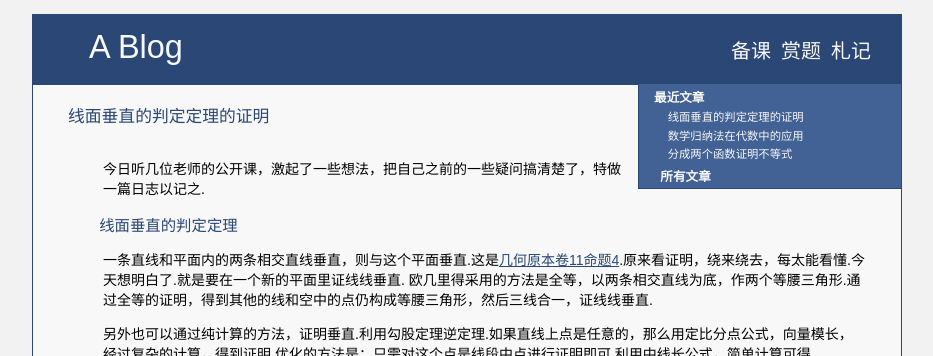
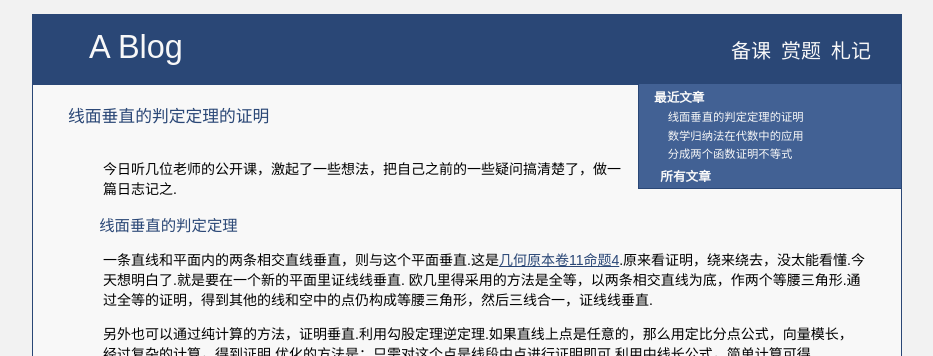
Before and after one commit to tan9p/tan9p.github.io, a Jekyll site: the page built from _posts/2025-03-20-Euclid_Elements_V11_P4.md, in a window 1280 px wide. Shown: the top 356 px of the page, without its empty margins (173-1106 px from the left). Built offline with Jekyll 4.4.1, drawn with Linux system fonts in a browser that asks for light colours.

Commit message:
correct a typo

```diff
--- a/_posts/2025-03-20-Euclid_Elements_V11_P4.md
+++ b/_posts/2025-03-20-Euclid_Elements_V11_P4.md
@@ -4,10 +4,10 @@ layout: post
 tags: 立体几何 几何原本
 categories: 初等数学
 ---
-今日听几位老师的公开课，激起了一些想法，把自己之前的一些疑问搞清楚了，特做一篇日志以记之.
+今日听几位老师的公开课，激起了一些想法，把自己之前的一些疑问搞清楚了，做一篇日志记之.
 
 ## 线面垂直的判定定理
- 一条直线和平面内的两条相交直线垂直，则与这个平面垂直.这是[几何原本卷11命题4](https://mathcs.clarku.edu/~djoyce/java/elements/bookXI/propXI4.html).原来看证明，绕来绕去，每太能看懂.今天想明白了.就是要在一个新的平面里证线线垂直.
+ 一条直线和平面内的两条相交直线垂直，则与这个平面垂直.这是[几何原本卷11命题4](https://mathcs.clarku.edu/~djoyce/java/elements/bookXI/propXI4.html).原来看证明，绕来绕去，没太能看懂.今天想明白了.就是要在一个新的平面里证线线垂直.
  欧几里得采用的方法是全等，以两条相交直线为底，作两个等腰三角形.通过全等的证明，得到其他的线和空中的点仍构成等腰三角形，然后三线合一，证线线垂直.
 
 另外也可以通过纯计算的方法，证明垂直.利用勾股定理逆定理.如果直线上点是任意的，那么用定比分点公式，向量模长，经过复杂的计算，得到证明.优化的方法是：只需对这个点是线段中点进行证明即可.利用中线长公式，简单计算可得.
```
